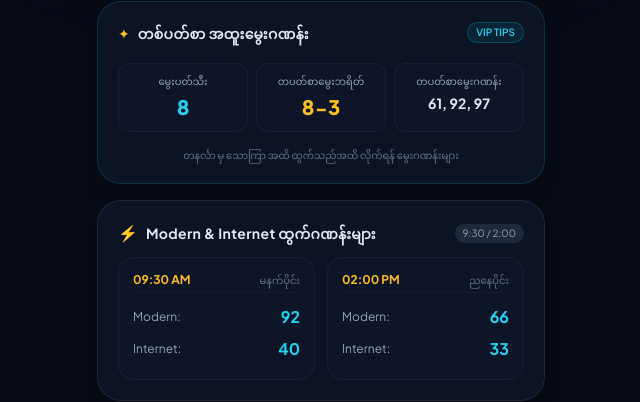
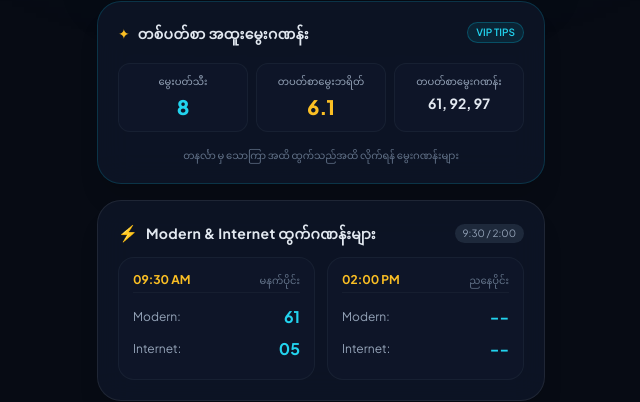
Before and after one commit to NAiOgift/LOTTO-CITY-set-index, a plain HTML site: page index.html in a window 1280 px wide. Shown: the part 431-833 px from the top of the page, 319-959 px from the left. Drawn offline with nearby package versions, Linux system fonts and the light colour scheme; no server answers; a web font is replaced by a local one.

Commit message:
Update index.html

```diff
--- a/index.html
+++ b/index.html
@@ -164,12 +164,12 @@
     // ==========================================
     const myLottoData = {
       pat: "8",            // မွေးပတ်သီး
-      main: "8-3",          // တပတ်စာမွေးဘရိတ်
+      main: "6.1",          // တပတ်စာမွေးဘရိတ်
       sub: "61, 92, 97",   // တပတ်စာမွေးဂဏန်း
-      m930: "92",          // 9:30 Modern
-      i930: "40",          // 9:30 Internet
-      m200: "66",          // 2:00 Modern
-      i200: "33"           // 2:00 Internet
+      m930: "61",          // 9:30 Modern
+      i930: "05",          // 9:30 Internet
+      m200: "--",          // 2:00 Modern
+      i200: "--"           // 2:00 Internet
     };
     // ==========================================
 
```
